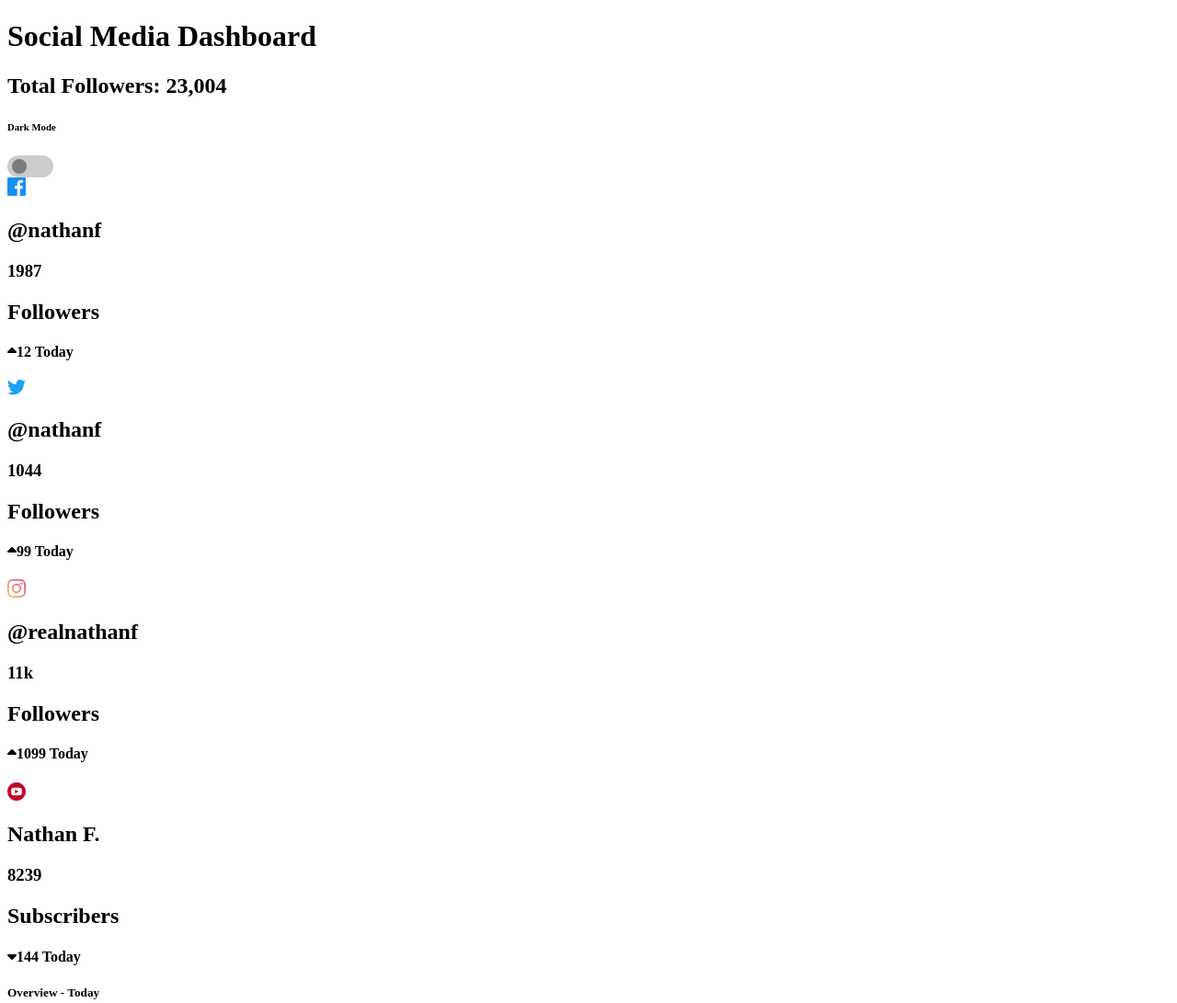
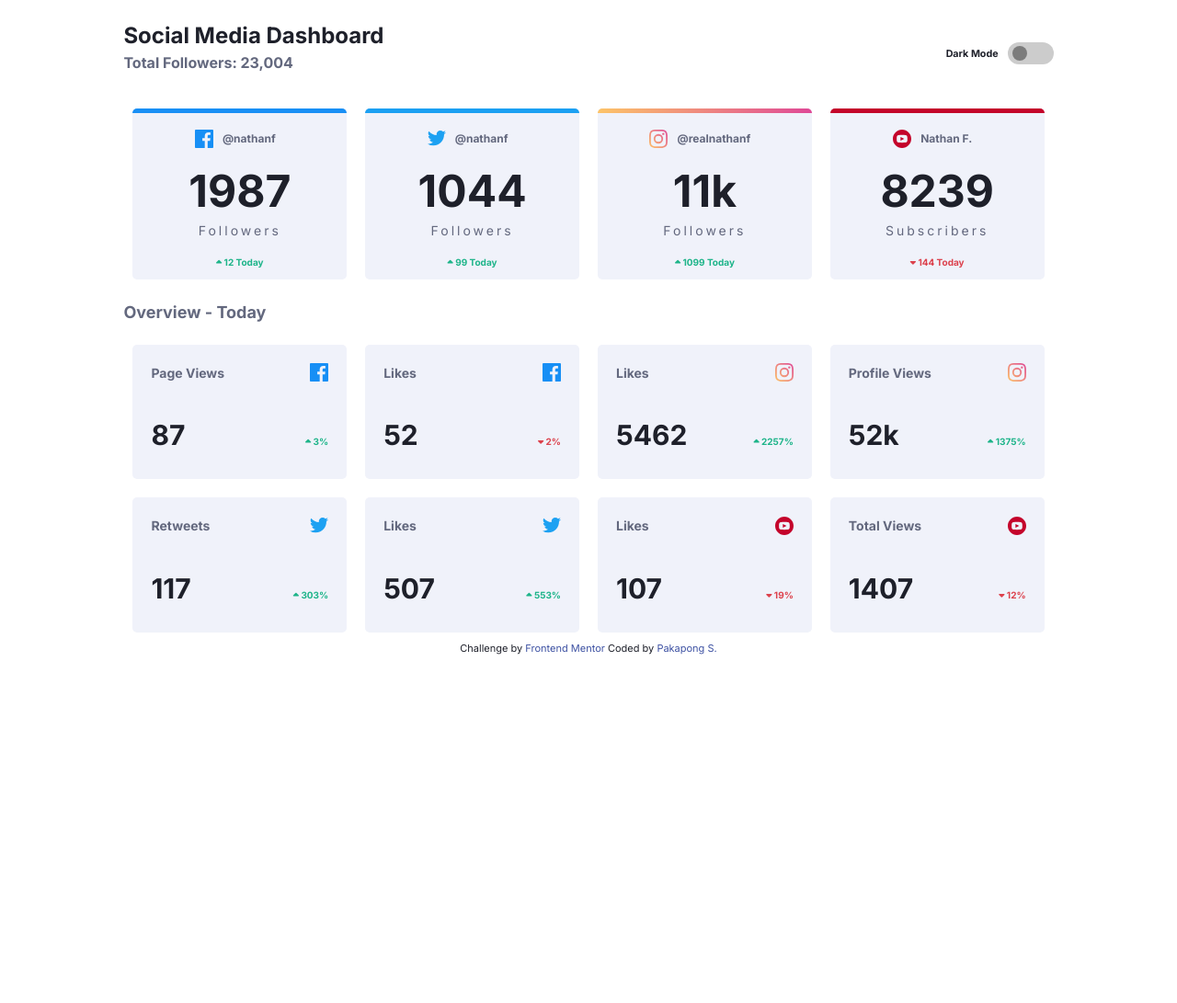
Before and after one commit to Spakapong/theme-switcher, a plain HTML site: page index.html in a window 1280 px wide. Shown: the top 1091 px of the page at 92% size. After the commit the page ends 800 px from the top, so only its background shows below. Drawn offline with Linux system fonts and the light colour scheme.

Commit message:
add style to page

```diff
--- a/index.html
+++ b/index.html
@@ -6,21 +6,23 @@
 
   <link rel="icon" type="image/png" sizes="32x32" href="./images/favicon-32x32.png">
 
+  <link rel="stylesheet" href="./style.css">
+
   <title>Social Dashboard with Theme Switcher| Frontend Mentor</title>
 
+  <script src="https://kit.fontawesome.com/dd29961ac2.js" crossorigin="anonymous"></script>
 
-  <script src="https://kit.fontawesome.com/dd29961ac2.js" crossorigin="anonymous"></script>
   <!-- Feel free to remove these styles or customise in your own stylesheet 👍 -->
   <style>
     .attribution { font-size: 11px; text-align: center; }
-    .attribution a { color: hsl(228, 45%, 44%); }
+    .attribution a { color: hsl(228, 45%, 44%); text-decoration: none; }
 
     .switch {
       position: relative;
       display: inline-block;
       width: 50px;
       height: 24px;
-      margin: 0;
+      margin: 0 0 0 10px;
     }
     .switch input {
       opacity: 0;
@@ -73,7 +75,7 @@
 </head>
 <body>
   <div class="container">
-    <header class="space">
+    <header class="space row-box">
       <div class="head">
         <h1 class="head-topic">Social Media Dashboard</h1>
         <h2 class="head-detail">Total Followers: 23,004</h2>
@@ -87,130 +89,130 @@
       </div>
     </header>
     <article>
-      <section class="highlight-box row-box">
+      <section class="highlight highlight-box row-box">
         <div class="box">
           <div class="head-color facebook"></div>
-          <div class="row-box">
+          <div class="highlight row-box">
             <img src="./images/icon-facebook.svg" alt="icon-facebook" class="icon-img">
             <h2 class="highlight-head">@nathanf</h2>
           </div>
           <h3 class="highlight-num num">1987</h3>
           <h2 class="highlight-detail">Followers</h2>
-          <h4 class="growth up"><i class="fa-solid fa-caret-up"></i>12 Today</h4>
+          <h4 class="growth up"><i class="fa-solid fa-caret-up"></i> 12 Today</h4>
         </div>
         <div class="box">
           <div class="head-color twitter"></div>
-          <div class="row-box">
+          <div class="highlight row-box">
             <img src="./images/icon-twitter.svg" alt="icon-twitter" class="icon-img">
             <h2 class="highlight-head">@nathanf</h2>
           </div>
           <h3 class="highlight-num num">1044</h3>
           <h2 class="highlight-detail">Followers</h2>
-          <h4 class="growth up"><i class="fa-solid fa-caret-up"></i>99 Today</h4>
+          <h4 class="growth up"><i class="fa-solid fa-caret-up"></i> 99 Today</h4>
         </div>
         <div class="box">
           <div class="head-color ig"></div>
-          <div class="row-box">
+          <div class="highlight row-box">
             <img src="./images/icon-instagram.svg" alt="icon-instagram" class="icon-img">
             <h2 class="highlight-head">@realnathanf</h2>
           </div>
           <h3 class="highlight-num num">11k</h3>
           <h2 class="highlight-detail">Followers</h2>
-          <h4 class="growth up"><i class="fa-solid fa-caret-up"></i>1099 Today</h4>
+          <h4 class="growth up"><i class="fa-solid fa-caret-up"></i> 1099 Today</h4>
         </div>
         <div class="box">
           <div class="head-color youtube"></div>
-          <div class="row-box">
+          <div class="highlight row-box">
             <img src="./images/icon-youtube.svg" alt="icon-youtube" class="icon-img">
             <h2 class="highlight-head">Nathan F.</h2>
           </div>
           <h3 class="highlight-num num">8239</h3>
           <h2 class="highlight-detail">Subscribers</h2>
-          <h4 class="growth down"><i class="fa-solid fa-caret-down"></i>144 Today</h4>
+          <h4 class="growth down"><i class="fa-solid fa-caret-down"></i> 144 Today</h4>
         </div>
       </section>
-      <h5 class="content-topic">Overview - Today</h5>
+      <h2 class="content-topic">Overview - Today</h2>
       <section class="content-box row-box">
-        <div class="box">
+        <div class="box box-bottom">
           <div class="content-head row-box space">
             <h2 class="content">Page Views</h2>
             <img src="./images/icon-facebook.svg" alt="icon-facebook" class="icon-img">
           </div>
           <div class="content-detail row-box space">
             <h3 class="contentnum num">87</h3>
-            <h4 class="growth up"><i class="fa-solid fa-caret-up"></i>3%</h4>
+            <h4 class="growth up"><i class="fa-solid fa-caret-up"></i> 3%</h4>
           </div>
         </div>
-        <div class="box">
+        <div class="box box-bottom">
           <div class="content-head row-box space">
             <h2 class="content">Likes</h2>
             <img src="./images/icon-facebook.svg" alt="icon-facebook" class="icon-img">
           </div>
           <div class="content-detail row-box space">
             <h3 class="contentnum num">52</h3>
-            <h4 class="growth down"><i class="fa-solid fa-caret-down"></i>2%</h4>
+            <h4 class="growth down"><i class="fa-solid fa-caret-down"></i> 2%</h4>
           </div>
         </div>
-        <div class="box">
+        <div class="box box-bottom">
           <div class="content-head row-box space">
             <h2 class="content">Likes</h2>
             <img src="./images/icon-instagram.svg" alt="icon-instagram" class="icon-img">
           </div>
           <div class="content-detail row-box space">
             <h3 class="contentnum num">5462</h3>
-            <h4 class="growth up"><i class="fa-solid fa-caret-up"></i>2257%</h4>
+            <h4 class="growth up"><i class="fa-solid fa-caret-up"></i> 2257%</h4>
           </div>
         </div>
-        <div class="box">
+        <div class="box box-bottom">
           <div class="content-head row-box space">
             <h2 class="content">Profile Views</h2>
             <img src="./images/icon-instagram.svg" alt="icon-instagram" class="icon-img">
           </div>
           <div class="content-detail row-box space">
             <h3 class="contentnum num">52k</h3>
-            <h4 class="growth up"><i class="fa-solid fa-caret-up"></i>1375%</h4>
+            <h4 class="growth up"><i class="fa-solid fa-caret-up"></i> 1375%</h4>
           </div>
         </div>
       </section>
       <section class="detail-box row-box">
-        <div class="box">
+        <div class="box box-bottom">
           <div class="content-head row-box space">
             <h2 class="content">Retweets</h2>
             <img src="./images/icon-twitter.svg" alt="icon-twitter" class="icon-img">
           </div>
           <div class="content-detail row-box space">
             <h3 class="contentnum num">117</h3>
-            <h4 class="growth up"><i class="fa-solid fa-caret-up"></i>303%</h4>
+            <h4 class="growth up"><i class="fa-solid fa-caret-up"></i> 303%</h4>
           </div>
         </div>
-        <div class="box">
+        <div class="box box-bottom">
           <div class="content-head row-box space">
             <h2 class="content">Likes</h2>
             <img src="./images/icon-twitter.svg" alt="icon-twitter" class="icon-img">
           </div>
           <div class="content-detail row-box space">
             <h3 class="contentnum num">507</h3>
-            <h4 class="growth up"><i class="fa-solid fa-caret-up"></i>553%</h4>
+            <h4 class="growth up"><i class="fa-solid fa-caret-up"></i> 553%</h4>
           </div>
         </div>
-        <div class="box">
+        <div class="box box-bottom">
           <div class="content-head row-box space">
             <h2 class="content">Likes</h2>
             <img src="./images/icon-youtube.svg" alt="icon-youtube" class="icon-img">
           </div>
           <div class="content-detail row-box space">
             <h3 class="contentnum num">107</h3>
-            <h4 class="growth down"><i class="fa-solid fa-caret-down"></i>19%</h4>
+            <h4 class="growth down"><i class="fa-solid fa-caret-down"></i> 19%</h4>
           </div>
         </div>
-        <div class="box">
+        <div class="box box-bottom">
           <div class="content-head row-box space">
             <h2 class="content">Total Views</h2>
             <img src="./images/icon-youtube.svg" alt="icon-youtube" class="icon-img">
           </div>
           <div class="content-detail row-box space">
             <h3 class="contentnum num">1407</h3>
-            <h4 class="growth down"><i class="fa-solid fa-caret-down"></i>12%</h4>
+            <h4 class="growth down"><i class="fa-solid fa-caret-down"></i> 12%</h4>
           </div>
         </div>
       </section>
--- /dev/null
+++ b/style.css
@@ -0,0 +1,142 @@
+@import url('https://fonts.googleapis.com/css2?family=Inter:wght@400;700&display=swap');
+
+:root{
+    --bg-color:hsl(0, 0%, 100%);
+    --text-color: hsl(230, 17%, 14%);
+    --text-color-second:hsl(228, 12%, 44%);
+    --box-color:hsl(227, 47%, 96%);
+    --box-active:hsl(227, 47%, 92%);
+    --box-shadow:0 5px 20px 1px rgba(0,0,0,0.5);
+    --facebook: hsl(208, 92%, 53%);
+    --twitter: hsl(203, 89%, 53%);
+    --ig1:hsl(37, 97%, 70%);
+    --ig2:hsl(329, 70%, 58%);
+    --youtube: hsl(348, 97%, 39%);
+
+}
+[data-theme="dark"]{
+    --bg-color:hsl(230, 17%, 14%);
+    --text-color:hsl(0, 0%, 100%);
+    --text-color-second:hsl(228, 34%, 66%);
+    --box-color:hsl(228, 28%, 20%);
+    --box-active:hsl(228, 28%, 30%);
+}
+
+*{
+    font-family: 'Inter', sans-serif;
+}
+body {
+    background-color: var(--bg-color);
+}
+
+/* text aligment */
+h1 {
+    color: var(--text-color);
+    font-size: 24px;
+}
+h2 {
+    color: var(--text-color-second);
+}
+h3 {
+    color: var(--text-color);
+}
+h4 {
+    font-size: 10px;
+}
+h6 {
+    color: var(--text-color);
+}
+.head-topic{
+    margin-bottom: 5px;
+}
+.head-detail {
+    font-size: 16px;
+    margin: 0 0 30px 0;
+}
+.highlight-head {
+    font-size: 12px;
+    margin: 20px 10px;
+}
+.highlight-num{
+    font-size: 48px;
+    margin: 0;
+}
+.highlight-detail{
+    font-size: 14px;
+    font-weight: 400;
+    letter-spacing: 3px;
+    margin: 5px 0 20px 0;
+}
+.content-topic {
+    font-size: 18px;
+}
+.content {
+    font-size: 14px;
+}
+.contentnum {
+    font-size: 30px;
+}
+
+/* box position */
+.row-box {
+    display: flex;
+    align-items: center;
+}
+.space {
+    justify-content: space-between;
+}
+
+.highlight {
+    text-align: center;
+    justify-content: center;
+}
+.container {
+    width: 80%;
+    margin: 0 auto;
+}
+.head-color {
+    height: 5px;
+    border-radius: 5px 5px 0 0;
+}
+.facebook {
+    background-color: var(--facebook);
+}
+.twitter {
+    background-color: var(--twitter);
+}
+.ig {
+    background: linear-gradient(90deg, var(--ig1), var(--ig2));
+}
+.youtube {
+    background-color: var(--youtube);
+}
+.up {
+    color: hsl(163, 72%, 41%);
+}
+.down {
+    color: hsl(356, 69%, 56%);
+}
+
+.box {
+    width: 25%;
+    background-color: var(--box-color);
+    margin: 10px 10px;
+    padding: 0;
+    border-radius: 5px;
+}
+.box:hover {
+    background-color: var(--box-active);
+    cursor: pointer;
+}
+.box-bottom {
+    padding: 0 20px;
+}
+.content-head {
+    margin-top: 10px;
+}
+.content-detail {
+    align-items: baseline;
+}
+
+.attribution { font-size: 11px; text-align: center; color: var(--text-color);}
+.attribution a { color: hsl(228, 45%, 44%); text-decoration: none; }
```
